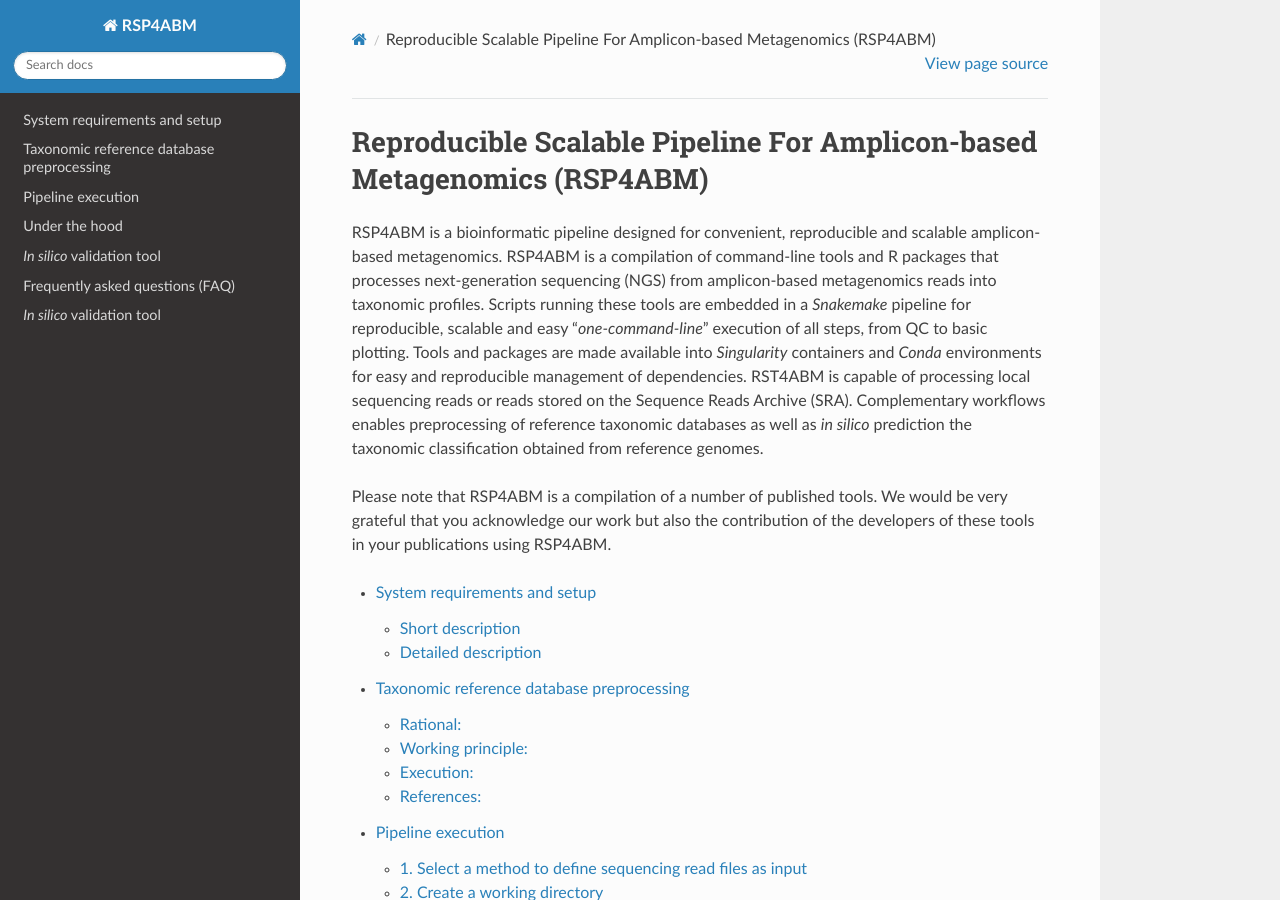
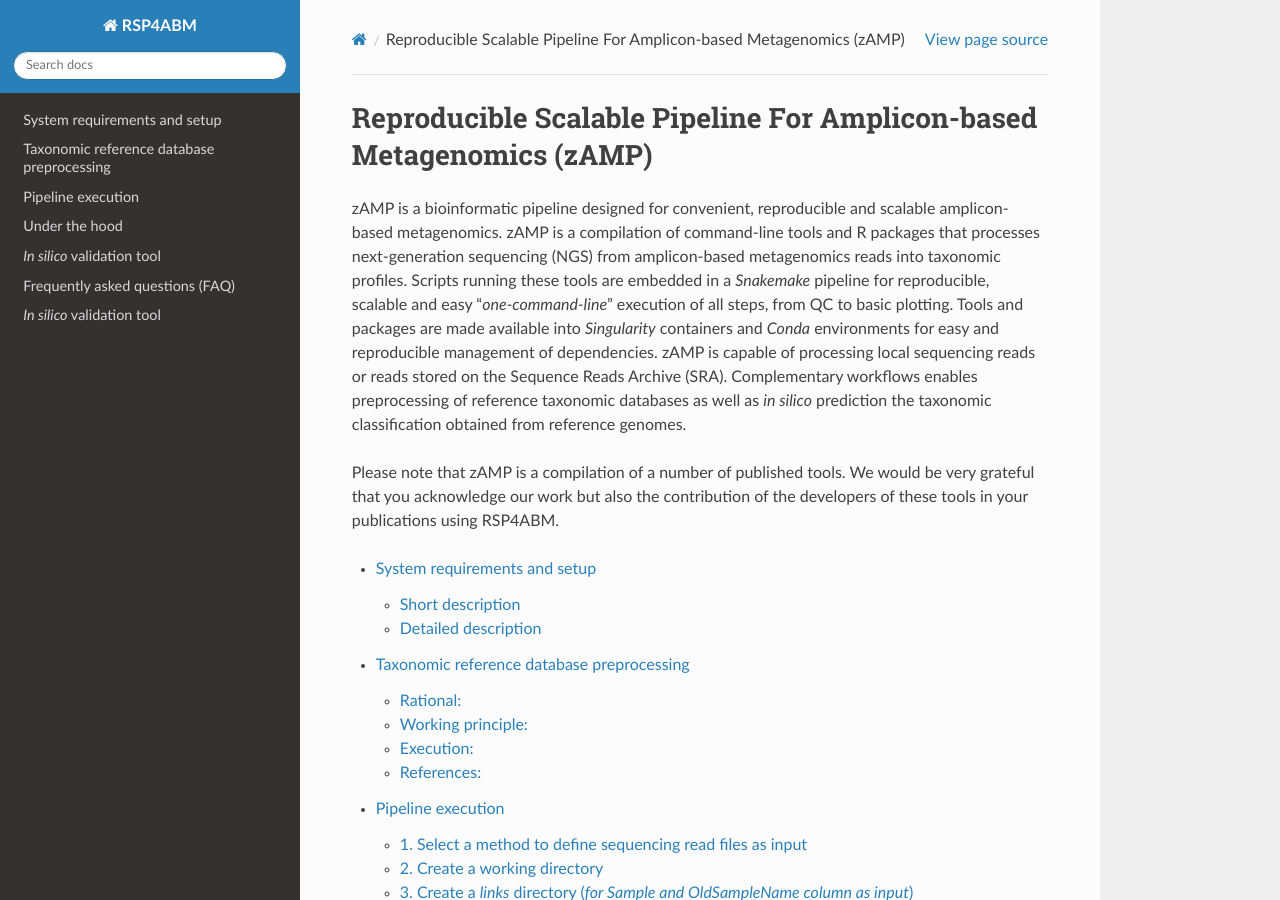
Before and after one commit to metagenlab/zAMP, a Sphinx documentation site: the page built from docs/index.rst, in a window 1280 px wide and 900 px high. Built offline with Sphinx 7.4.7 and the Read the Docs theme 2.0.0, drawn with Linux system fonts in a browser that asks for light colours.

Commit message:
Update index.rst

```diff
--- a/docs/index.rst
+++ b/docs/index.rst
@@ -3,13 +3,13 @@
    You can adapt this file completely to your liking, but it should at least
    contain the root `toctree` directive.
 
-Reproducible Scalable Pipeline For Amplicon-based Metagenomics (RSP4ABM)
+Reproducible Scalable Pipeline For Amplicon-based Metagenomics (zAMP)
 ===============================================================================
 
-RSP4ABM is a bioinformatic pipeline designed for convenient, reproducible and scalable amplicon-based metagenomics. RSP4ABM is a compilation of command-line tools and R packages that processes next-generation sequencing (NGS) from amplicon-based metagenomics reads into taxonomic profiles. Scripts running these tools are embedded in a *Snakemake* pipeline for reproducible, scalable and easy "*one-command-line*" execution of all steps, from QC to basic plotting. Tools and packages are made available into *Singularity* containers and *Conda* environments for easy and reproducible management of dependencies. RST4ABM is capable of processing local sequencing reads or reads stored on the Sequence Reads Archive (SRA). Complementary workflows enables preprocessing of reference taxonomic databases as well as *in silico* prediction the taxonomic classification obtained from reference genomes.
+zAMP is a bioinformatic pipeline designed for convenient, reproducible and scalable amplicon-based metagenomics. zAMP is a compilation of command-line tools and R packages that processes next-generation sequencing (NGS) from amplicon-based metagenomics reads into taxonomic profiles. Scripts running these tools are embedded in a *Snakemake* pipeline for reproducible, scalable and easy "*one-command-line*" execution of all steps, from QC to basic plotting. Tools and packages are made available into *Singularity* containers and *Conda* environments for easy and reproducible management of dependencies. zAMP is capable of processing local sequencing reads or reads stored on the Sequence Reads Archive (SRA). Complementary workflows enables preprocessing of reference taxonomic databases as well as *in silico* prediction the taxonomic classification obtained from reference genomes.
 
 
-Please note that RSP4ABM is a compilation of a number of published tools. We would be very grateful that you acknowledge our work but also the contribution of the developers of these tools in your publications using RSP4ABM.
+Please note that zAMP is a compilation of a number of published tools. We would be very grateful that you acknowledge our work but also the contribution of the developers of these tools in your publications using RSP4ABM.
 
 
 .. toctree::
```
